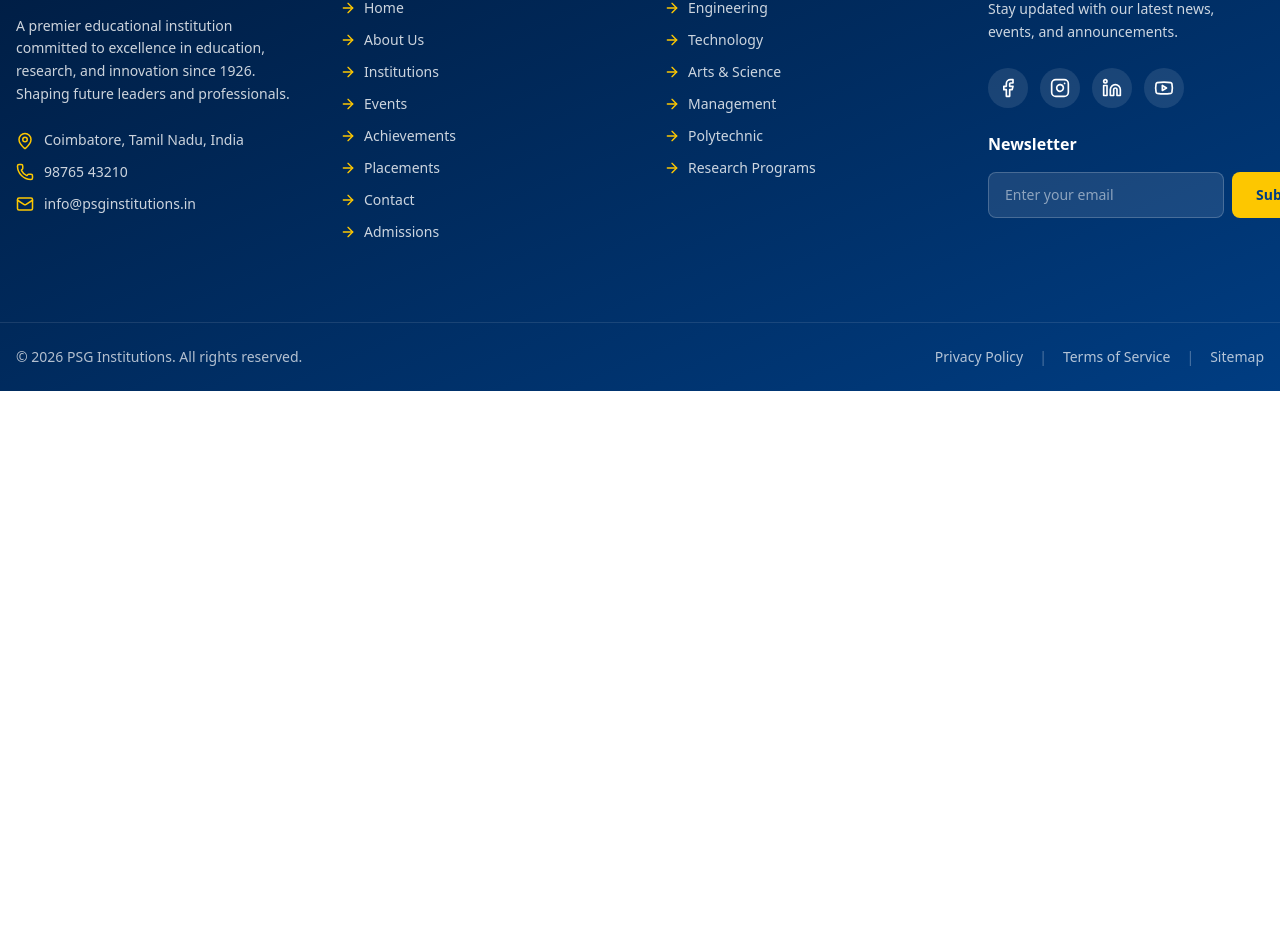
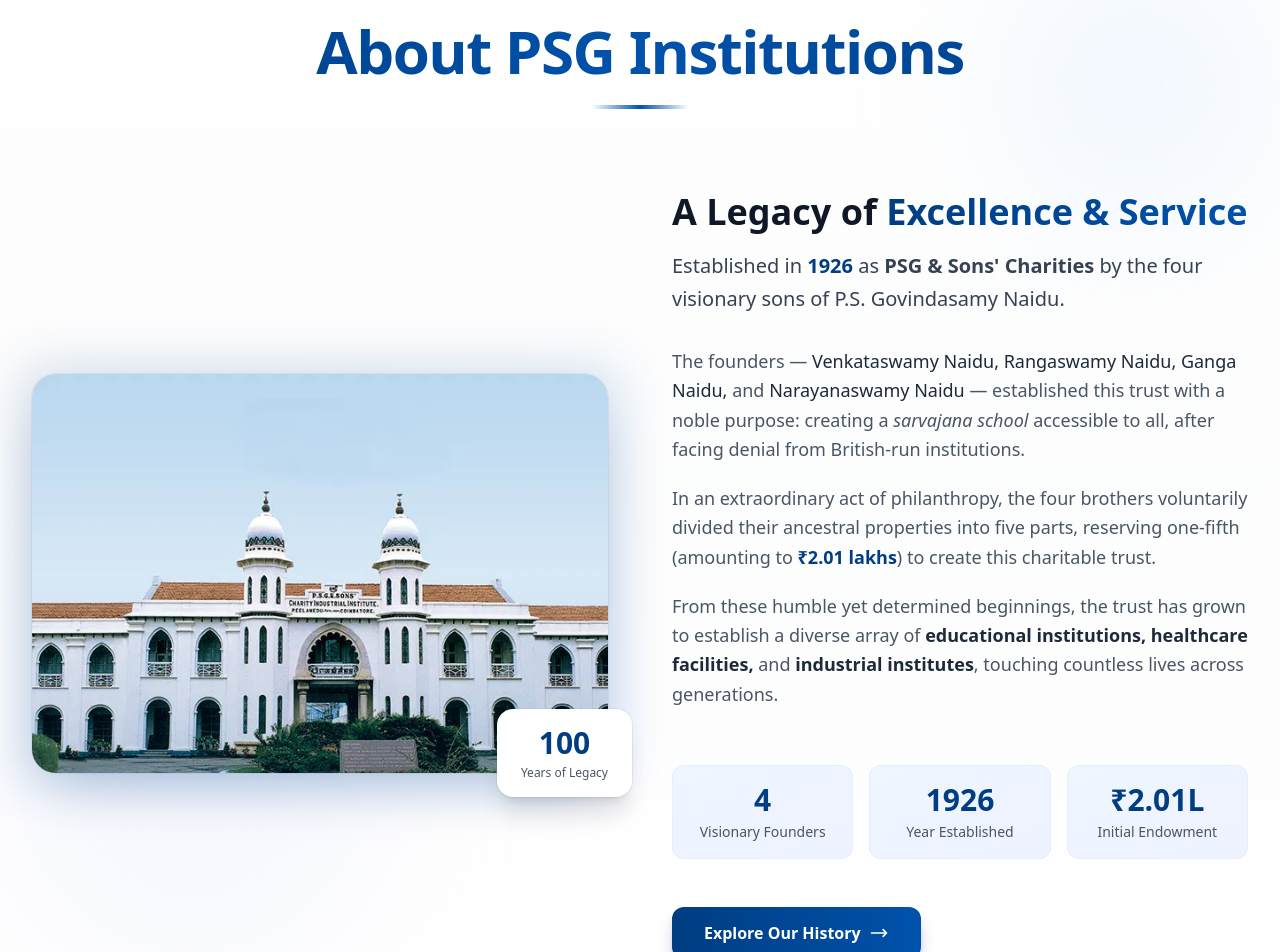
Before and after one commit to Vijay-Psgtech/PSG-Institutions, a React (Vite) app: page / in a window 1280 px wide. Shown: the part 850-1802 px from the top of the page. Before the commit the page ends 1241 px from the top, so only its background shows below. Built offline with nearby package versions, Linux system fonts and the light colour scheme.

Commit message:
Home page - about section component has been added.

```diff
--- a/src/components/HomePage.jsx
+++ b/src/components/HomePage.jsx
@@ -1,10 +1,12 @@
 import React from "react";
 import HeroBanner from "../pages/Home/HeroBanner";
+import AboutSection from "../pages/Home/AboutSection";
 
 const HomePage = () => {
   return (
     <div>
       <HeroBanner />
+      <AboutSection />
     </div>
   );
 };
--- /dev/null
+++ b/src/pages/Home/AboutSection.jsx
@@ -0,0 +1,181 @@
+import React from "react";
+import aboutImg from "../../assets/images/about/about1.webp";
+import { motion } from "framer-motion";
+
+const AboutSection = () => {
+  return (
+    <section className="relative py-16 md:py-20 lg:py-28 bg-gradient-to-b from-white via-gray-50/50 to-white overflow-hidden">
+      {/* Background Decorative Elements */}
+      <div className="absolute inset-0 pointer-events-none">
+        <div className="absolute top-20 right-0 w-72 h-72 bg-blue-100/30 rounded-full blur-3xl"></div>
+        <div className="absolute bottom-20 left-0 w-96 h-96 bg-indigo-100/20 rounded-full blur-3xl"></div>
+      </div>
+
+      <div className="relative max-w-7xl mx-auto px-4 sm:px-6 lg:px-8">
+        {/* Section Header */}
+        <motion.div
+          className="text-center mb-12 md:mb-16 lg:mb-20"
+          initial={{ opacity: 0, y: 20 }}
+          whileInView={{ opacity: 1, y: 0 }}
+          viewport={{ once: true }}
+          transition={{ duration: 0.6 }}
+        >
+          <span className="inline-block px-4 py-1.5 mb-4 text-xs md:text-sm font-semibold tracking-wider text-[#0052ab] bg-blue-50 rounded-full uppercase">
+            Our Legacy
+          </span>
+          <h2 className="text-3xl sm:text-4xl lg:text-5xl xl:text-6xl font-extrabold text-transparent bg-clip-text bg-gradient-to-r from-[#003d82] via-[#0052ab] to-[#003d82] tracking-tight leading-tight">
+            About PSG Institutions
+          </h2>
+          <div className="mt-4 mx-auto w-24 h-1 bg-gradient-to-r from-transparent via-[#0052ab] to-transparent rounded-full"></div>
+        </motion.div>
+
+        {/* Content Grid */}
+        <div className="grid lg:grid-cols-2 gap-10 md:gap-12 lg:gap-16 items-center">
+          {/* Image Section */}
+          <motion.div
+            className="relative order-2 lg:order-1"
+            initial={{ opacity: 0, x: -50 }}
+            whileInView={{ opacity: 1, x: 0 }}
+            viewport={{ once: true }}
+            transition={{ duration: 0.7 }}
+          >
+            {/* Decorative Border */}
+            <div className="absolute -inset-4 bg-gradient-to-br from-[#003d82] via-[#0052ab] to-blue-600 rounded-3xl opacity-10 blur-xl"></div>
+
+            {/* Main Image Container */}
+            <motion.div
+              className="relative rounded-2xl md:rounded-3xl overflow-hidden shadow-[0_20px_60px_-15px_rgba(0,61,130,0.3)] ring-1 ring-gray-900/5"
+              whileHover={{ scale: 1.02 }}
+              transition={{ duration: 0.4, ease: "easeOut" }}
+            >
+              <motion.img
+                src={aboutImg}
+                alt="PSG Institutions - Excellence in Education Since 1926"
+                className="w-full h-auto object-cover"
+                initial={{ scale: 1.1 }}
+                whileInView={{ scale: 1 }}
+                whileHover={{ scale: 1.05 }}
+                viewport={{ once: true }}
+                transition={{ duration: 0.6 }}
+              />
+              {/* Image Overlay Gradient */}
+              <div className="absolute inset-0 bg-gradient-to-t from-[#003d82]/20 via-transparent to-transparent pointer-events-none"></div>
+            </motion.div>
+
+            {/* Floating Stats Badge */}
+            <motion.div
+              className="absolute -bottom-6 -right-6 bg-white px-6 py-4 rounded-2xl shadow-xl ring-1 ring-gray-900/5 hidden sm:block"
+              initial={{ opacity: 0, scale: 0.8 }}
+              whileInView={{ opacity: 1, scale: 1 }}
+              viewport={{ once: true }}
+              transition={{ delay: 0.4, duration: 0.5 }}
+            >
+              <div className="text-center">
+                <p className="text-3xl font-extrabold text-[#003d82]">100</p>
+                <p className="text-xs font-medium text-gray-600 mt-1">Years of Legacy</p>
+              </div>
+            </motion.div>
+          </motion.div>
+
+          {/* Text Content Section */}
+          <motion.div
+            className="order-1 lg:order-2 space-y-6 md:space-y-8"
+            initial={{ opacity: 0, x: 50 }}
+            whileInView={{ opacity: 1, x: 0 }}
+            viewport={{ once: true }}
+            transition={{ duration: 0.7 }}
+          >
+            {/* Establishment Info */}
+            <div className="space-y-4">
+              <h3 className="text-2xl md:text-3xl lg:text-4xl font-bold text-gray-900 leading-tight">
+                A Legacy of{" "}
+                <span className="text-transparent bg-clip-text bg-gradient-to-r from-[#003d82] to-[#0052ab]">
+                  Excellence & Service
+                </span>
+              </h3>
+
+              <p className="text-base md:text-lg lg:text-xl text-gray-700 leading-relaxed font-light">
+                Established in <span className="font-semibold text-[#003d82]">1926</span> as
+                <span className="font-semibold"> PSG & Sons' Charities</span> by the four visionary sons of
+                P.S. Govindasamy Naidu.
+              </p>
+            </div>
+
+            {/* Main Description */}
+            <div className="space-y-5">
+              <p className="text-sm md:text-base lg:text-lg text-gray-600 leading-relaxed">
+                The founders — <span className="font-medium text-gray-800">Venkataswamy Naidu, Rangaswamy Naidu, Ganga Naidu,</span> and{" "}
+                <span className="font-medium text-gray-800">Narayanaswamy Naidu</span> — established this trust with a noble purpose:
+                creating a <span className="italic">sarvajana school</span> accessible to all, after facing denial from British-run institutions.
+              </p>
+
+              <p className="text-sm md:text-base lg:text-lg text-gray-600 leading-relaxed">
+                In an extraordinary act of philanthropy, the four brothers voluntarily divided their ancestral properties into five parts,
+                reserving one-fifth (amounting to <span className="font-semibold text-[#003d82]">₹2.01 lakhs</span>) to create this charitable trust.
+              </p>
+
+              <p className="text-sm md:text-base lg:text-lg text-gray-600 leading-relaxed">
+                From these humble yet determined beginnings, the trust has grown to establish a diverse array of{" "}
+                <span className="font-semibold text-gray-800">educational institutions, healthcare facilities,</span> and{" "}
+                <span className="font-semibold text-gray-800">industrial institutes</span>, touching countless lives across generations.
+              </p>
+            </div>
+
+            {/* Key Highlights */}
+            <div className="grid sm:grid-cols-3 gap-4 pt-6">
+              <motion.div
+                className="text-center p-4 rounded-xl bg-gradient-to-br from-blue-50 to-indigo-50 border border-blue-100/50"
+                whileHover={{ y: -4, boxShadow: "0 20px 40px -15px rgba(0,61,130,0.2)" }}
+                transition={{ duration: 0.3 }}
+              >
+                <p className="text-2xl md:text-3xl font-bold text-[#003d82]">4</p>
+                <p className="text-xs md:text-sm text-gray-600 mt-1 font-medium">Visionary Founders</p>
+              </motion.div>
+
+              <motion.div
+                className="text-center p-4 rounded-xl bg-gradient-to-br from-blue-50 to-indigo-50 border border-blue-100/50"
+                whileHover={{ y: -4, boxShadow: "0 20px 40px -15px rgba(0,61,130,0.2)" }}
+                transition={{ duration: 0.3 }}
+              >
+                <p className="text-2xl md:text-3xl font-bold text-[#003d82]">1926</p>
+                <p className="text-xs md:text-sm text-gray-600 mt-1 font-medium">Year Established</p>
+              </motion.div>
+
+              <motion.div
+                className="text-center p-4 rounded-xl bg-gradient-to-br from-blue-50 to-indigo-50 border border-blue-100/50"
+                whileHover={{ y: -4, boxShadow: "0 20px 40px -15px rgba(0,61,130,0.2)" }}
+                transition={{ duration: 0.3 }}
+              >
+                <p className="text-2xl md:text-3xl font-bold text-[#003d82]">₹2.01L</p>
+                <p className="text-xs md:text-sm text-gray-600 mt-1 font-medium">Initial Endowment</p>
+              </motion.div>
+            </div>
+
+            {/* CTA Button */}
+            <div className="pt-4">
+              <motion.button
+                className="group relative inline-flex items-center gap-2 px-8 py-3.5 bg-gradient-to-r from-[#003d82] to-[#0052ab] text-white rounded-xl font-semibold text-sm md:text-base shadow-lg shadow-blue-900/30 overflow-hidden"
+                whileHover={{ scale: 1.02 }}
+                whileTap={{ scale: 0.98 }}
+                transition={{ duration: 0.2 }}
+              >
+                <span className="absolute inset-0 bg-gradient-to-r from-[#0052ab] to-[#003d82] opacity-0 group-hover:opacity-100 transition-opacity duration-300"></span>
+                <span className="relative">Explore Our History</span>
+                <svg
+                  className="relative w-5 h-5 group-hover:translate-x-1 transition-transform duration-300"
+                  fill="none"
+                  viewBox="0 0 24 24"
+                  stroke="currentColor"
+                >
+                  <path strokeLinecap="round" strokeLinejoin="round" strokeWidth={2} d="M17 8l4 4m0 0l-4 4m4-4H3" />
+                </svg>
+              </motion.button>
+            </div>
+          </motion.div>
+        </div>
+      </div>
+    </section>
+  );
+};
+
+export default AboutSection;
```
Also changed, not shown: src/assets/images/about/about1.webp (added).
